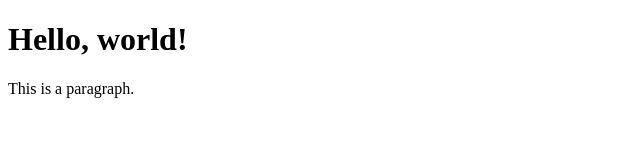
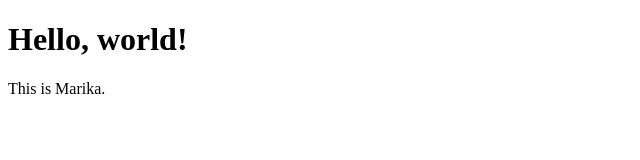
Before and after one commit to muricanajones/20102021, a plain HTML site: page index.html in a window 1280 px wide. Shown: the full height of the page, 0-640 px from the left. Drawn offline with Linux system fonts and the light colour scheme.

Commit message:
Update index.html

```diff
--- a/index.html
+++ b/index.html
@@ -6,7 +6,7 @@
 <body>
 
 <h1>Hello, world! </h1>
-<p>This is a paragraph.</p>
+<p>This is Marika.</p>
 
 </body>
 </html>
```
